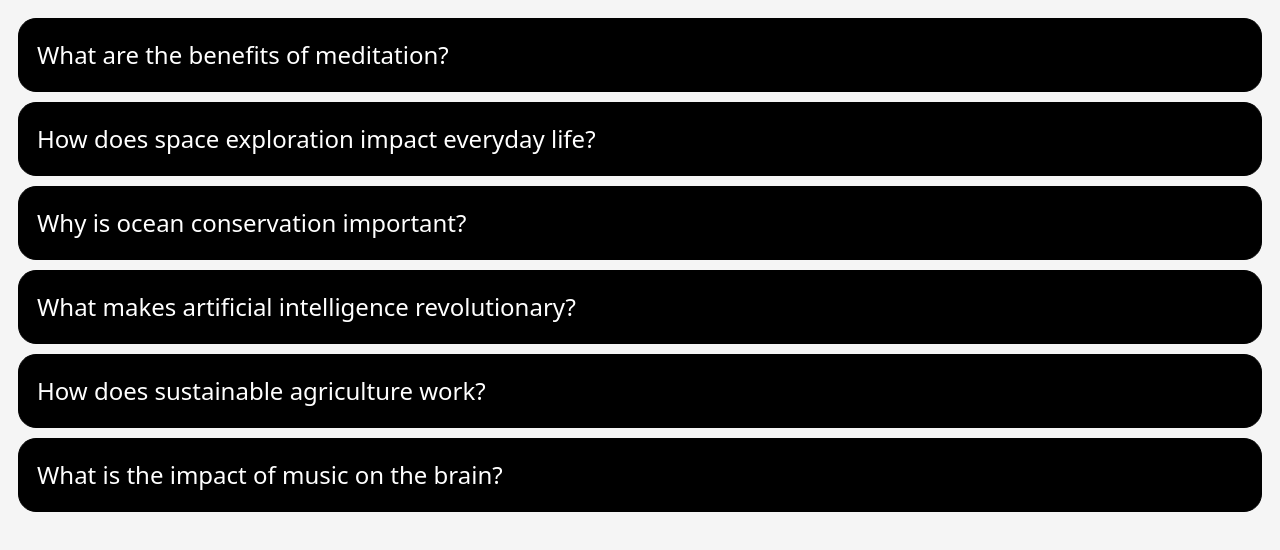
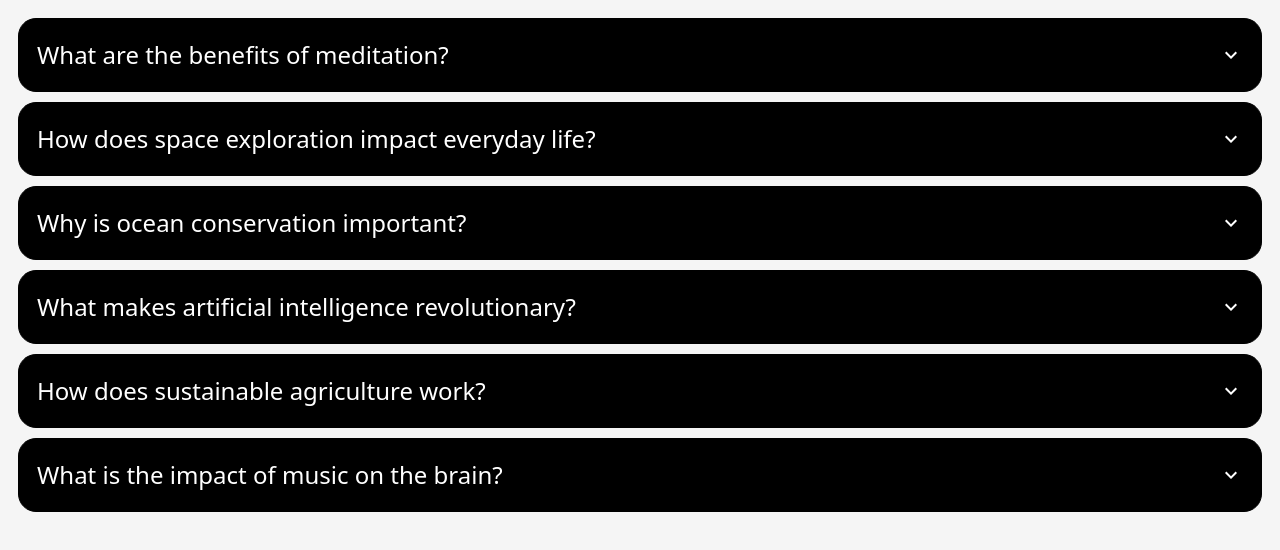
Before and after one commit to massivenobody/react-accordion, a React (Vite) app: page / in a window 1280 px wide. Shown: the top 550 px of the page. Built offline with nearby package versions, Linux system fonts and the light colour scheme.

Commit message:
feat: add expand/collapse icon
- Add Material UI as dependency.
- Show ExpandMore and ExpandLess conditionally.
- Modify accordion-title styling.

```diff
--- a/package.json
+++ b/package.json
@@ -10,6 +10,10 @@
     "preview": "vite preview"
   },
   "dependencies": {
+    "@emotion/react": "^11.14.0",
+    "@emotion/styled": "^11.14.0",
+    "@mui/icons-material": "^7.0.1",
+    "@mui/material": "^7.0.1",
     "react": "^19.0.0",
     "react-dom": "^19.0.0"
   },
--- a/src/App.css
+++ b/src/App.css
@@ -9,6 +9,9 @@ body {
   margin-bottom: 10px;
   background-color: black;
   color: white;
+  display: flex;
+  justify-content: space-between;
+  align-items: center;
 }
 
 .accordion-title h2 {
--- a/src/components/AccordionItem.tsx
+++ b/src/components/AccordionItem.tsx
@@ -1,9 +1,15 @@
+import { ExpandMore, ExpandLess } from "@mui/icons-material";
+
 function AccordionItem({ title, content, isOpen, onToggle }: { title: string, content: string, isOpen: boolean, onToggle: () => void }) {
 
     return (
         <div className="accordion-item" onClick={onToggle}>
             <div className="accordion-title">
                 <h2>{title}</h2>
+                {isOpen
+                    ? <ExpandLess />
+                    : <ExpandMore />
+                }
             </div>
             {isOpen && (
                 <div className="accordion-content">
```
Also changed, not shown: 1 other file (tests, documents, lock files or other folders).
